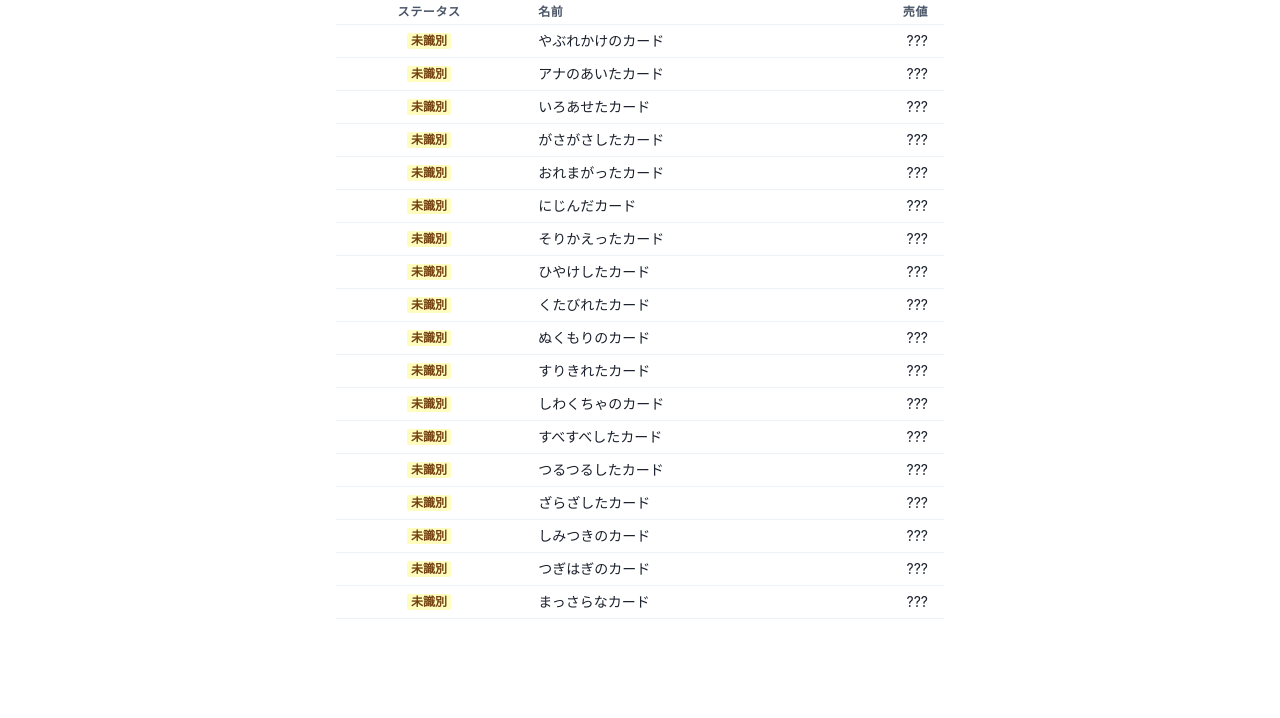
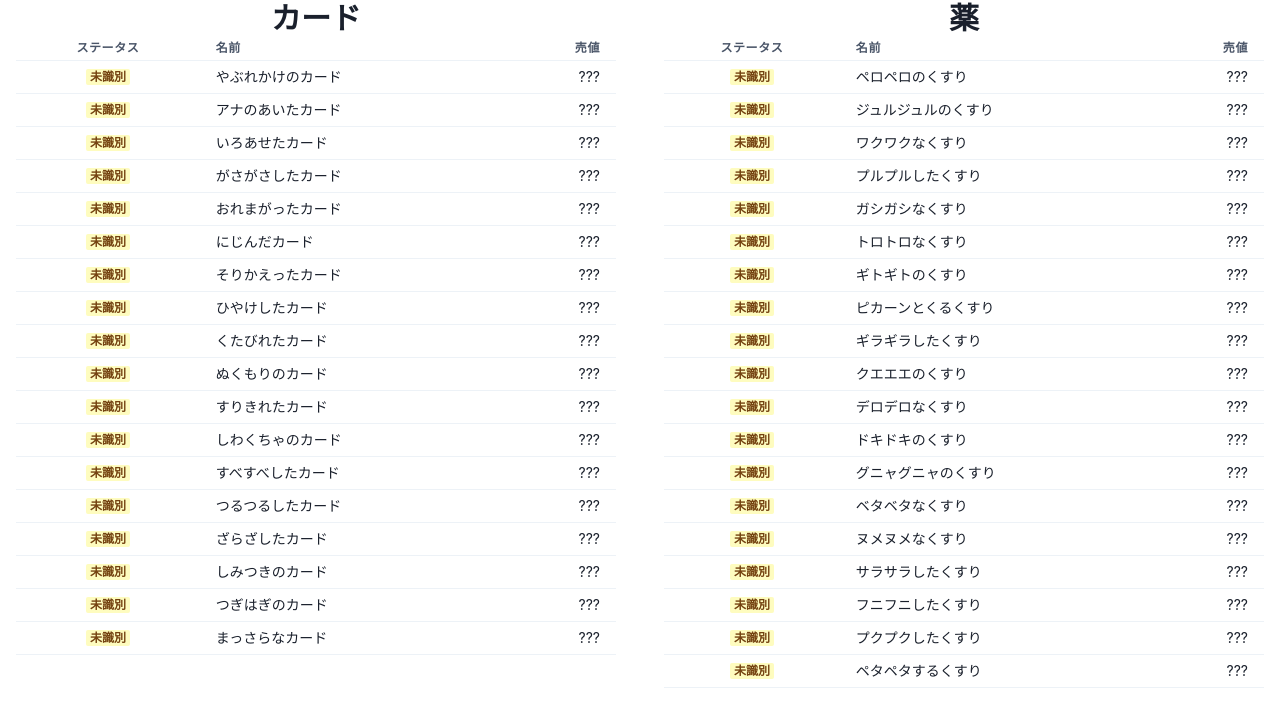
Before and after one commit to mihyaeru21/chocobo2, a React (Create React App) app: page / in a window 1280 px wide. Shown: the top 718 px of the page. Built offline with nearby package versions, Linux system fonts and the light colour scheme.

Commit message:
:sparkles: 薬を実装

```diff
--- a/src/components/App.tsx
+++ b/src/components/App.tsx
@@ -1,5 +1,5 @@
 import { useReducer } from 'react';
-import { ChakraProvider } from '@chakra-ui/react';
+import { ChakraProvider, Grid, GridItem } from '@chakra-ui/react';
 
 import DispatchContext from 'components/DispatchContext';
 import ItemList from 'components/ItemList';
@@ -11,7 +11,14 @@ export default function App() {
   return (
     <ChakraProvider>
       <DispatchContext.Provider value={dispatch}>
-        <ItemList category="card" items={state.cards} />
+        <Grid templateColumns="1fr 1fr" gap="4">
+          <GridItem>
+            <ItemList category="card" items={state.cards} />
+          </GridItem>
+          <GridItem>
+            <ItemList category="liquid" items={state.liquids} />
+          </GridItem>
+        </Grid>
       </DispatchContext.Provider>
     </ChakraProvider>
   );
--- a/src/components/EditingModal.tsx
+++ b/src/components/EditingModal.tsx
@@ -12,7 +12,7 @@ import {
   Select,
 } from '@chakra-ui/react';
 import DispatchContext from './DispatchContext';
-import { allCards, Item, Category, ConcreteItem } from 'logics/data';
+import { Item, Category, getAllItems } from 'logics/data';
 import { useEffect } from 'react';
 
 interface Props {
@@ -158,12 +158,3 @@ export default function ItemList({
     </Modal>
   );
 }
-
-function getAllItems(category: Category): Array<ConcreteItem> {
-  switch (category) {
-    case 'card':
-      return allCards;
-    default:
-      return allCards; // TODO: 他の種類
-  }
-}
--- a/src/components/ItemList.tsx
+++ b/src/components/ItemList.tsx
@@ -2,6 +2,7 @@ import { useCallback, useState } from 'react';
 import {
   Center,
   Container,
+  Heading,
   Table,
   Tbody,
   Th,
@@ -17,6 +18,12 @@ interface Props {
   items: Array<Item>;
 }
 
+const categoryToLabel: { [key in Category]: string } = {
+  card: 'カード',
+  liquid: '薬',
+  collar: '首輪',
+};
+
 export default function ItemList({ category, items }: Props) {
   const [editingFuzzyName, setEditingFuzzyName] = useState<string | null>(null);
 
@@ -30,6 +37,11 @@ export default function ItemList({ category, items }: Props) {
 
   return (
     <Container maxW="container.sm">
+      <Center>
+        <Heading as="h1" size="lg">
+          {categoryToLabel[category]}
+        </Heading>
+      </Center>
       <Table size="sm">
         <Thead>
           <Tr>
--- a/src/logics/app.ts
+++ b/src/logics/app.ts
@@ -2,13 +2,15 @@ import {
   Item,
   ConcreteItem,
   unidentifiedCardNames,
-  allCards,
   Category,
+  unidentifiedLiquidNames,
+  getAllItems,
 } from 'logics/data';
 import { groupBy, partition, some } from 'lodash-es';
 
 export interface State {
   cards: Array<Item>;
+  liquids: Array<Item>;
 }
 
 interface ActionIdentify {
@@ -35,7 +37,16 @@ export const initialState: State = {
     price: null,
     concreteItem: null,
   })),
+  liquids: unidentifiedLiquidNames.map((uc) => ({
+    fuzzyName: uc,
+    status: 'unidentified',
+    price: null,
+    concreteItem: null,
+  })),
 };
+
+// State のキー
+type Key = 'cards' | 'liquids';
 
 export function reduce(state: State, action: Action): State {
   switch (action.type) {
@@ -49,87 +60,118 @@ export function reduce(state: State, action: Action): State {
 }
 
 function actionIdentify(state: State, action: ActionIdentify): State {
-  const concreteItem = findCardById(action.payload.itemId);
+  const concreteItem = findItemById(
+    action.payload.category,
+    action.payload.itemId
+  );
   if (concreteItem == null) {
     return state;
   }
 
-  return optimizeState({
+  const key = getKeyByCategory(action.payload.category);
+  return {
     ...state,
-    cards: replace(state.cards, action.payload.fuzzyName, {
+    [key]: optimizeItems(
+      action.payload.category,
+      replace(state[key], action.payload.fuzzyName, {
         fuzzyName: action.payload.fuzzyName,
         status: 'identified',
         price: concreteItem.price,
         concreteItem,
-    }),
-  });
+      })
+    ),
+  };
 }
 
 function actionPredict(state: State, action: ActionPredict): State {
-  const concreteItem = findCardById(action.payload.itemId);
+  const concreteItem = findItemById(
+    action.payload.category,
+    action.payload.itemId
+  );
   if (concreteItem == null) {
     return state;
   }
 
-  return optimizeState({
+  const key = getKeyByCategory(action.payload.category);
+  return {
     ...state,
-    cards: replace(state.cards, action.payload.fuzzyName, {
+    [key]: optimizeItems(
+      action.payload.category,
+      replace(state[key], action.payload.fuzzyName, {
         fuzzyName: action.payload.fuzzyName,
         status: 'predicted',
         price: concreteItem.price,
         concreteItem,
-    }),
-  });
+      })
+    ),
+  };
 }
 
 function actionSetPrice(state: State, action: ActionSetPrice): State {
-  return optimizeState({
+  const key = getKeyByCategory(action.payload.category);
+  return {
     ...state,
-    cards: replace(state.cards, action.payload.fuzzyName, {
+    [key]: optimizeItems(
+      action.payload.category,
+      replace(state[key], action.payload.fuzzyName, {
         fuzzyName: action.payload.fuzzyName,
         status: 'unidentified',
         price: action.payload.price,
         concreteItem: null,
-    }),
-  });
+      })
+    ),
+  };
 }
 
-function optimizeState(state: State): State {
-  const cards = state.cards;
-  const group = groupBy(allCards, (c) => c.price);
-  for (const [p, allPCards] of Object.entries(group)) {
+function optimizeItems(category: Category, items: Item[]): Item[] {
+  const group = groupBy(getAllItems(category), (c) => c.price);
+  for (const [p, allPItems] of Object.entries(group)) {
     const price = Number(p); // entries を通すと string になっちゃう
 
-    const pCards = cards.filter((c) => c.price === price);
-    const [unidentifiedCars, predictedCards] = partition(
-      pCards,
+    const pItems = items.filter((c) => c.price === price);
+    const [unidentifiedItems, predictedItems] = partition(
+      pItems,
       (c) => c.status === 'unidentified'
     );
 
     // ある金額の中で未推測が1個以外が推測済みなら残り1個も推測できる
     if (
-      unidentifiedCars.length === 1 &&
-      predictedCards.length === allPCards.length - 1
+      unidentifiedItems.length === 1 &&
+      predictedItems.length === allPItems.length - 1
     ) {
-      // まだ使われていない card を探して割り当てる
-      const unusedCard = allCards.find(
+      // まだ使われていないやつを探して割り当てる
+      const unusedItem = getAllItems(category).find(
         (c) =>
           c.price === price &&
-          !some(cards, (cc) => cc.concreteItem?.id === c.id)
+          !some(items, (cc) => cc.concreteItem?.id === c.id)
       );
-      if (unusedCard) {
-        const card = unidentifiedCars[0];
-        card.concreteItem = unusedCard;
+      if (unusedItem) {
+        const card = unidentifiedItems[0];
+        card.concreteItem = unusedItem;
         card.status = 'predicted';
       }
     }
   }
 
-  return state;
+  return items;
 }
 
-function findCardById(id: number): ConcreteItem | undefined {
-  return allCards.find((c) => c.id === id);
+function findItemById(
+  category: Category,
+  id: number
+): ConcreteItem | undefined {
+  return getAllItems(category).find((c) => c.id === id);
+}
+
+function getKeyByCategory(category: Category): Key {
+  switch (category) {
+    case 'card':
+      return 'cards';
+    case 'liquid':
+      return 'liquids';
+    case 'collar':
+      return 'cards'; // TODO
+  }
 }
 
 function replace(array: Array<Item>, fuzzyName: string, item: Item) {
--- a/src/logics/data.ts
+++ b/src/logics/data.ts
@@ -58,3 +58,58 @@ export const unidentifiedCardNames = [
   'つぎはぎのカード',
   'まっさらなカード',
 ];
+
+export const allLiquids: Array<ConcreteItem> = [
+  { id: 1, name: 'ポーション', price: 50 },
+  { id: 2, name: 'ハイポーション', price: 200 },
+  { id: 3, name: 'エクスポーション', price: 500 },
+  { id: 4, name: 'エリクサー', price: 1000 },
+  { id: 5, name: '解毒剤', price: 100 },
+  { id: 6, name: '万能薬', price: 500 },
+  { id: 7, name: '爆発薬', price: 50 },
+  { id: 8, name: 'ダメージ薬', price: 500 },
+  { id: 9, name: 'ヘイストの薬', price: 500 },
+  { id: 10, name: 'スロウの薬', price: 500 },
+  { id: 11, name: '毒薬', price: 500 },
+  { id: 12, name: 'サイレスの薬', price: 800 },
+  { id: 13, name: '目にいい薬', price: 100 },
+  { id: 14, name: 'くらやみの薬', price: 100 },
+  { id: 15, name: '変化の薬', price: 100 },
+  { id: 16, name: '忘れんぼうの薬', price: 200 },
+  { id: 17, name: '透明薬', price: 300 },
+  { id: 18, name: 'デスペルの薬', price: 300 },
+  { id: 19, name: 'スペルの薬', price: 300 },
+];
+
+export const unidentifiedLiquidNames = [
+  'ペロペロのくすり',
+  'ジュルジュルのくすり',
+  'ワクワクなくすり',
+  'プルプルしたくすり',
+  'ガシガシなくすり',
+  'トロトロなくすり',
+  'ギトギトのくすり',
+  'ピカーンとくるくすり',
+  'ギラギラしたくすり',
+  'クエエエのくすり',
+  'デロデロなくすり',
+  'ドキドキのくすり',
+  'グニャグニャのくすり',
+  'ベタベタなくすり',
+  'ヌメヌメなくすり',
+  'サラサラしたくすり',
+  'フニフニしたくすり',
+  'プクプクしたくすり',
+  'ペタペタするくすり',
+];
+
+export function getAllItems(category: Category): Array<ConcreteItem> {
+  switch (category) {
+    case 'card':
+      return allCards;
+    case 'liquid':
+      return allLiquids;
+    default:
+      return allCards; // TODO: 他の種類
+  }
+}
```
Lines whose indentation alone changed are shown as unchanged.
